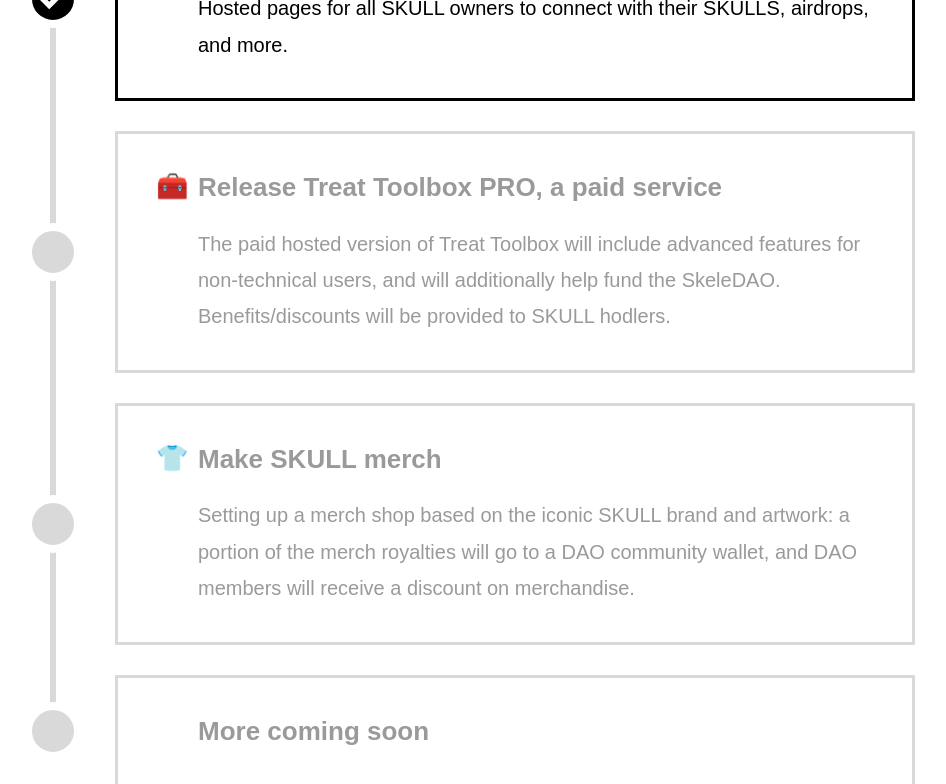
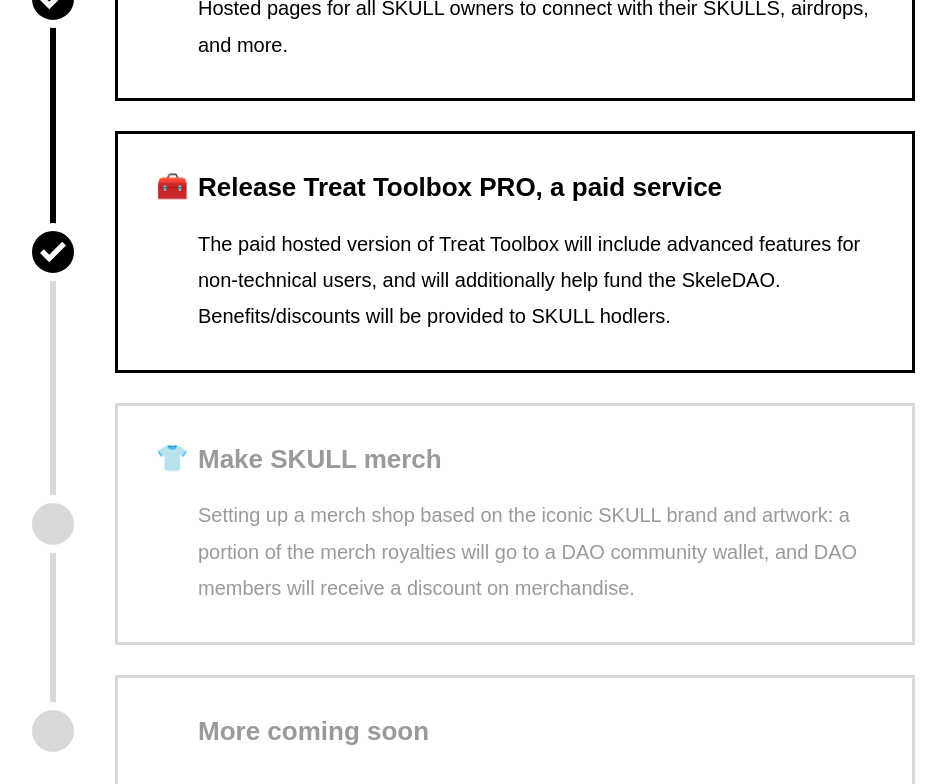
Before and after one commit to theskeletoncrew/website, a Next.js app: page / in a window 1536 px wide. Shown: the part 5800-6584 px from the top of the page, without its empty margins (253-1199 px from the left). Built offline with nearby package versions, Linux system fonts and the light colour scheme; a web font is replaced by a local one.

Commit message:
Mark TTB PRO release completed

```diff
--- a/pages/index.tsx
+++ b/pages/index.tsx
@@ -597,7 +597,7 @@
                   SKULLS, airdrops, and more.
                 </span>
               </li>
-              <li>
+              <li className="completed">
                 <span className="roadmap-dot"></span>
                 <span className="roadmap-emoji">🧰</span>
                 <span className="roadmap-title">
--- a/styles/globals.css
+++ b/styles/globals.css
@@ -521,7 +521,7 @@
   position: absolute;
   top: 55px;
   left: -35px;
-  height: 4400px;
+  height: 4820px;
   width: 6px;
   background-color: #000;
 }
--- a/styles/w1000.css
+++ b/styles/w1000.css
@@ -160,7 +160,7 @@
   }
 
   #roadmap-timeline-completed {
-    height: 2580px;
+    height: 2810px;
     left: 10px;
   }
 
--- a/styles/w1400.css
+++ b/styles/w1400.css
@@ -37,7 +37,7 @@
   }
 
   #roadmap-timeline-completed {
-    height: 2970px;
+    height: 3200px;
   }
 
   #faq ul li {
```
